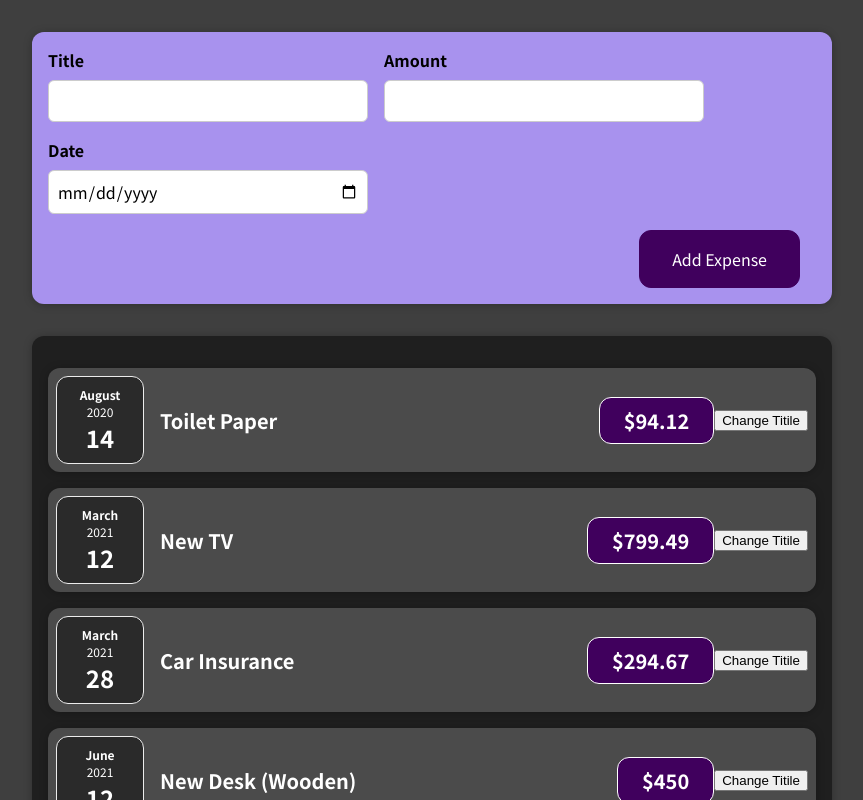
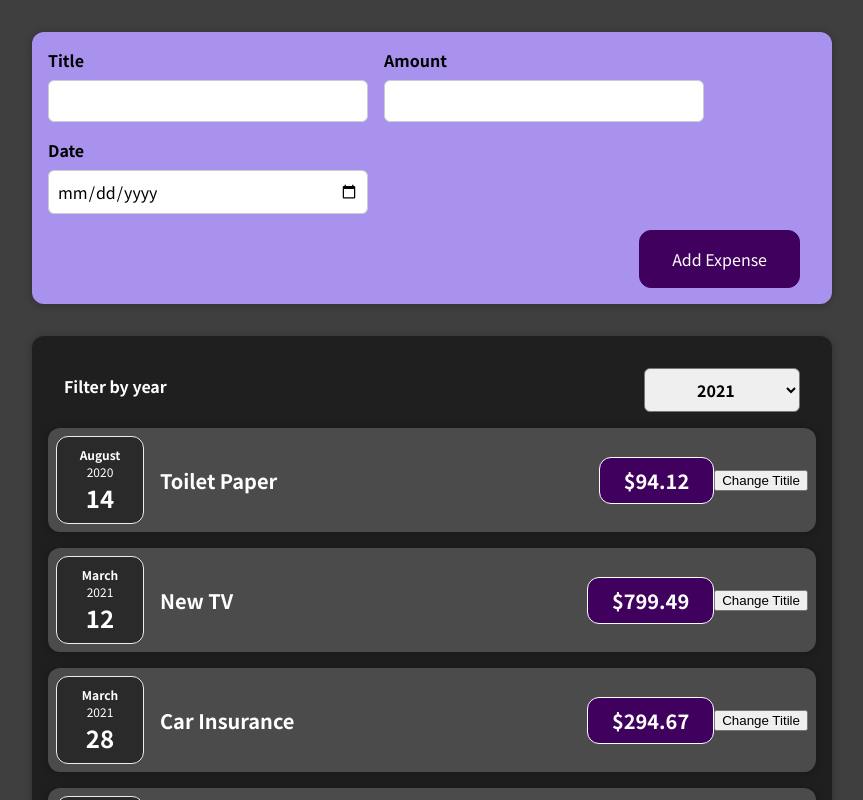
Before and after one commit to sugathb/ReactDemo, a React (Create React App) app: page / in a window 1280 px wide. Shown: the top 800 px of the page, without its empty margins (208-1071 px from the left). Built offline with nearby package versions, Linux system fonts and the light colour scheme.

Commit message:
expenses-filter-selection

```diff
--- a/src/components/Expenses/Expense.js
+++ b/src/components/Expenses/Expense.js
@@ -1,10 +1,23 @@
+import React, { useState } from "react";
+
 import ExpenseItem from "./ExpenseItem";
+import ExpensesFilter from "./ExpensesFilter";
 import Card from "../UI/Card";
 import "./Expense.css";
 
 const Expense = (props) => {
+  const [filteredYear, setFilteredYear] = useState("2021");
+
+  const expensesFilterChangeHandler = (selectedYear) => {
+    setFilteredYear(selectedYear);
+  };
+
   return (
     <Card className="expenses">
+      <ExpensesFilter
+        selectedYear={filteredYear}
+        onExpensesFilterChange={expensesFilterChangeHandler}
+      />
       <ExpenseItem
         title={props.expenses[0].title}
         date={props.expenses[0].date}
--- /dev/null
+++ b/src/components/Expenses/ExpensesFilter.css
@@ -0,0 +1,24 @@
+.expenses-filter {
+  color: white;
+  padding: 0 1rem;
+}
+
+.expenses-filter__control {
+  display: flex;
+  width: 100%;
+  align-items: center;
+  justify-content: space-between;
+  margin: 1rem 0;
+}
+
+.expenses-filter label {
+  font-weight: bold;
+  margin-bottom: 0.5rem;
+}
+
+.expenses-filter select {
+  font: inherit;
+  padding: 0.5rem 3rem;
+  font-weight: bold;
+  border-radius: 6px;
+}
--- /dev/null
+++ b/src/components/Expenses/ExpensesFilter.js
@@ -0,0 +1,23 @@
+import "./ExpensesFilter.css";
+
+const ExpensesFilter = (props) => {
+  const yearDropDownChangeHandler = (event) => {
+    props.onExpensesFilterChange(event.target.value);
+  };
+
+  return (
+    <div className="expenses-filter">
+      <div className="expenses-filter__control">
+        <label>Filter by year</label>
+        <select value={props.selectedYear} onChange={yearDropDownChangeHandler}>
+          <option value="2022">2022</option>
+          <option value="2021">2021</option>
+          <option value="2020">2020</option>
+          <option value="2019">2019</option>
+        </select>
+      </div>
+    </div>
+  );
+};
+
+export default ExpensesFilter;
```
